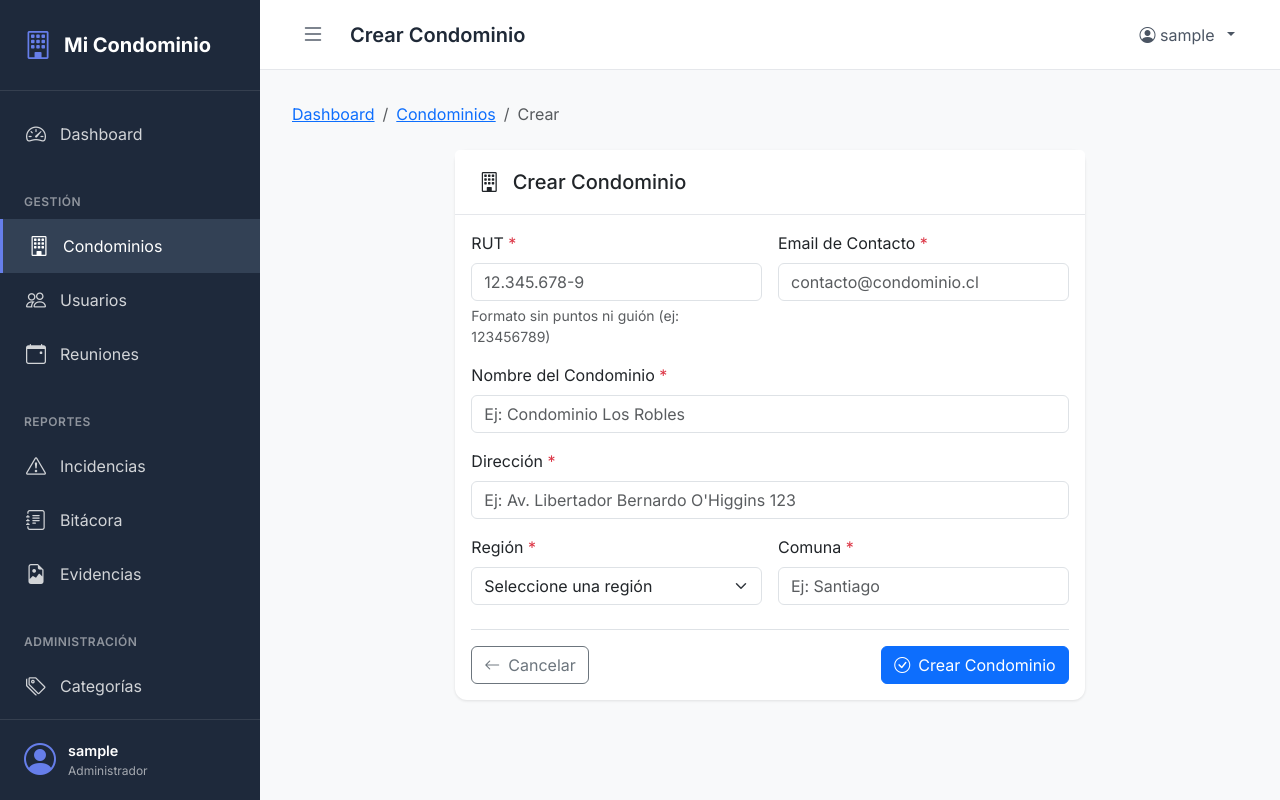
After one commit to kuurayamii/mi-condominio, a Django app: page /condominios/crear/ in a window 1280 px wide. The commit adds this page. Run offline with Django 5.2, Linux system fonts and the light colour scheme; the visitor is signed in with stand-in values (Sample User, id 1).

Commit message:
feat: agrega vista de condominios

```diff
--- /dev/null
+++ b/mi_condominio/templates/mi_condominio/condominios/form.html
@@ -0,0 +1,184 @@
+{% extends "mi_condominio/dashboard/base_dashboard.html" %}
+{% load static %}
+
+{% block title %}{{ action }} Condominio - Mi Condominio{% endblock %}
+{% block page_title %}{{ action }} Condominio{% endblock %}
+
+{% block content %}
+<div class="condominio-form-content">
+    <!-- Breadcrumb -->
+    <nav aria-label="breadcrumb" class="mb-4">
+        <ol class="breadcrumb">
+            <li class="breadcrumb-item">
+                <a href="{% url 'dashboard' %}">Dashboard</a>
+            </li>
+            <li class="breadcrumb-item">
+                <a href="{% url 'condominio_list' %}">Condominios</a>
+            </li>
+            <li class="breadcrumb-item active" aria-current="page">{{ action }}</li>
+        </ol>
+    </nav>
+
+    <div class="row justify-content-center">
+        <div class="col-lg-8">
+            <div class="card">
+                <div class="card-header">
+                    <h5 class="mb-0">
+                        <i class="bi bi-building me-2"></i>
+                        {{ action }} Condominio
+                    </h5>
+                </div>
+                <div class="card-body">
+                    <form method="post" novalidate>
+                        {% csrf_token %}
+
+                        <div class="row g-3">
+                            <!-- RUT -->
+                            <div class="col-md-6">
+                                <label for="rut" class="form-label">
+                                    RUT <span class="text-danger">*</span>
+                                </label>
+                                <input
+                                    type="text"
+                                    class="form-control"
+                                    id="rut"
+                                    name="rut"
+                                    placeholder="12.345.678-9"
+                                    value="{% if condominio %}{{ condominio.rut }}{% endif %}"
+                                    required
+                                    maxlength="10"
+                                >
+                                <div class="form-text">
+                                    Formato sin puntos ni guión (ej: 123456789)
+                                </div>
+                            </div>
+
+                            <!-- Email de contacto -->
+                            <div class="col-md-6">
+                                <label for="mail_contacto" class="form-label">
+                                    Email de Contacto <span class="text-danger">*</span>
+                                </label>
+                                <input
+                                    type="email"
+                                    class="form-control"
+                                    id="mail_contacto"
+                                    name="mail_contacto"
+                                    placeholder="contacto@condominio.cl"
+                                    value="{% if condominio %}{{ condominio.mail_contacto }}{% endif %}"
+                                    required
+                                >
+                            </div>
+
+                            <!-- Nombre -->
+                            <div class="col-12">
+                                <label for="nombre" class="form-label">
+                                    Nombre del Condominio <span class="text-danger">*</span>
+                                </label>
+                                <input
+                                    type="text"
+                                    class="form-control"
+                                    id="nombre"
+                                    name="nombre"
+                                    placeholder="Ej: Condominio Los Robles"
+                                    value="{% if condominio %}{{ condominio.nombre }}{% endif %}"
+                                    required
+                                    maxlength="140"
+                                >
+                            </div>
+
+                            <!-- Dirección -->
+                            <div class="col-12">
+                                <label for="direccion" class="form-label">
+                                    Dirección <span class="text-danger">*</span>
+                                </label>
+                                <input
+                                    type="text"
+                                    class="form-control"
+                                    id="direccion"
+                                    name="direccion"
+                                    placeholder="Ej: Av. Libertador Bernardo O'Higgins 123"
+                                    value="{% if condominio %}{{ condominio.direccion }}{% endif %}"
+                                    required
+                                    maxlength="255"
+                                >
+                            </div>
+
+                            <!-- Región -->
+                            <div class="col-md-6">
+                                <label for="region" class="form-label">
+                                    Región <span class="text-danger">*</span>
+                                </label>
+                                <select class="form-select" id="region" name="region" required>
+                                    <option value="">Seleccione una región</option>
+                                    <option value="Región de Arica y Parinacota" {% if condominio and condominio.region == "Región de Arica y Parinacota" %}selected{% endif %}>Región de Arica y Parinacota</option>
+                                    <option value="Región de Tarapacá" {% if condominio and condominio.region == "Región de Tarapacá" %}selected{% endif %}>Región de Tarapacá</option>
+                                    <option value="Región de Antofagasta" {% if condominio and condominio.region == "Región de Antofagasta" %}selected{% endif %}>Región de Antofagasta</option>
+                                    <option value="Región de Atacama" {% if condominio and condominio.region == "Región de Atacama" %}selected{% endif %}>Región de Atacama</option>
+                                    <option value="Región de Coquimbo" {% if condominio and condominio.region == "Región de Coquimbo" %}selected{% endif %}>Región de Coquimbo</option>
+                                    <option value="Región de Valparaíso" {% if condominio and condominio.region == "Región de Valparaíso" %}selected{% endif %}>Región de Valparaíso</option>
+                                    <option value="Región Metropolitana" {% if condominio and condominio.region == "Región Metropolitana" %}selected{% endif %}>Región Metropolitana</option>
+                                    <option value="Región del Libertador General Bernardo O'Higgins" {% if condominio and condominio.region == "Región del Libertador General Bernardo O'Higgins" %}selected{% endif %}>Región del Libertador General Bernardo O'Higgins</option>
+                                    <option value="Región del Maule" {% if condominio and condominio.region == "Región del Maule" %}selected{% endif %}>Región del Maule</option>
+                                    <option value="Región de Ñuble" {% if condominio and condominio.region == "Región de Ñuble" %}selected{% endif %}>Región de Ñuble</option>
+                                    <option value="Región del Biobío" {% if condominio and condominio.region == "Región del Biobío" %}selected{% endif %}>Región del Biobío</option>
+                                    <option value="Región de La Araucanía" {% if condominio and condominio.region == "Región de La Araucanía" %}selected{% endif %}>Región de La Araucanía</option>
+                                    <option value="Región de Los Ríos" {% if condominio and condominio.region == "Región de Los Ríos" %}selected{% endif %}>Región de Los Ríos</option>
+                                    <option value="Región de Los Lagos" {% if condominio and condominio.region == "Región de Los Lagos" %}selected{% endif %}>Región de Los Lagos</option>
+                                    <option value="Región de Aysén" {% if condominio and condominio.region == "Región de Aysén" %}selected{% endif %}>Región de Aysén</option>
+                                    <option value="Región de Magallanes" {% if condominio and condominio.region == "Región de Magallanes" %}selected{% endif %}>Región de Magallanes</option>
+                                </select>
+                            </div>
+
+                            <!-- Comuna -->
+                            <div class="col-md-6">
+                                <label for="comuna" class="form-label">
+                                    Comuna <span class="text-danger">*</span>
+                                </label>
+                                <input
+                                    type="text"
+                                    class="form-control"
+                                    id="comuna"
+                                    name="comuna"
+                                    placeholder="Ej: Santiago"
+                                    value="{% if condominio %}{{ condominio.comuna }}{% endif %}"
+                                    required
+                                    maxlength="50"
+                                >
+                            </div>
+                        </div>
+
+                        <!-- Botones de acción -->
+                        <div class="d-flex justify-content-between align-items-center mt-4 pt-3 border-top">
+                            <a href="{% url 'condominio_list' %}" class="btn btn-outline-secondary">
+                                <i class="bi bi-arrow-left me-2"></i>Cancelar
+                            </a>
+                            <button type="submit" class="btn btn-primary">
+                                <i class="bi bi-check-circle me-2"></i>{{ action }} Condominio
+                            </button>
+                        </div>
+                    </form>
+                </div>
+            </div>
+
+            <!-- Información adicional -->
+            {% if condominio %}
+            <div class="card mt-3">
+                <div class="card-body">
+                    <h6 class="card-title">
+                        <i class="bi bi-info-circle me-2"></i>Información del Registro
+                    </h6>
+                    <div class="row text-muted small">
+                        <div class="col-md-6">
+                            <strong>Creado:</strong> {{ condominio.created_at|date:"d/m/Y H:i" }}
+                        </div>
+                        <div class="col-md-6">
+                            <strong>Última actualización:</strong> {{ condominio.updated_at|date:"d/m/Y H:i" }}
+                        </div>
+                    </div>
+                </div>
+            </div>
+            {% endif %}
+        </div>
+    </div>
+</div>
+{% endblock %}
--- a/mi_condominio/templates/mi_condominio/dashboard/base_dashboard.html
+++ b/mi_condominio/templates/mi_condominio/dashboard/base_dashboard.html
@@ -50,7 +50,7 @@
                     <!-- Gestión de Condominios -->
                     <div class="nav-section">
                         <div class="nav-section-title">Gestión</div>
-                        <a href="#" class="nav-link">
+                        <a href="{% url 'condominio_list' %}" class="nav-link {% if request.resolver_match.url_name == 'condominio_list' or request.resolver_match.url_name == 'condominio_create' or request.resolver_match.url_name == 'condominio_edit' or request.resolver_match.url_name == 'condominio_delete' %}active{% endif %}">
                             <i class="bi bi-building"></i>
                             <span>Condominios</span>
                         </a>
--- a/mi_condominio/urls.py
+++ b/mi_condominio/urls.py
@@ -7,6 +7,13 @@ urlpatterns = [
     path("login/", views.login_view, name="login"),
     path("logout/", views.logout_view, name="logout"),
     path("dashboard/", views.dashboard, name="dashboard"),
+
+    # URLs para gestión de condominios
+    path("condominios/", views.condominio_list, name="condominio_list"),
+    path("condominios/crear/", views.condominio_create, name="condominio_create"),
+    path("condominios/<int:pk>/editar/", views.condominio_edit, name="condominio_edit"),
+    path("condominios/<int:pk>/eliminar/", views.condominio_delete, name="condominio_delete"),
+
     # TODO: Borrar esta ruta después cuando ya no sea necesaria
     # path("old/", views.index, name="index"),
 ]
--- a/mi_condominio/views.py
+++ b/mi_condominio/views.py
@@ -1,8 +1,10 @@
-from django.shortcuts import render, redirect
+from django.shortcuts import render, redirect, get_object_or_404
 from django.http import HttpResponse
 from django.contrib.auth import authenticate, login, logout
 from django.contrib.auth.decorators import login_required
 from django.contrib import messages
+from django.db import models
+from .models import Condominio
 
 
 # TODO: Borrar esta vista después cuando ya no sea necesaria
@@ -55,10 +57,142 @@ def dashboard(request):
     Muestra estadísticas y gráficos del sistema.
     """
     # TODO: Agregar lógica para obtener estadísticas reales de la base de datos
+    total_condominios = Condominio.objects.count()
+
     context = {
-        'total_condominios': 0,
+        'total_condominios': total_condominios,
         'total_usuarios': 0,
         'incidencias_abiertas': 0,
         'reuniones_proximas': 0,
     }
     return render(request, 'mi_condominio/dashboard/dashboard.html', context)
+
+
+# ============================================================================
+# VISTAS PARA GESTIÓN DE CONDOMINIOS
+# ============================================================================
+
+@login_required
+def condominio_list(request):
+    """
+    Vista que muestra el listado de todos los condominios.
+    Incluye búsqueda y filtros.
+    """
+    condominios = Condominio.objects.all()
+
+    # Búsqueda
+    search_query = request.GET.get('search', '')
+    if search_query:
+        condominios = condominios.filter(
+            models.Q(nombre__icontains=search_query) |
+            models.Q(rut__icontains=search_query) |
+            models.Q(comuna__icontains=search_query) |
+            models.Q(region__icontains=search_query)
+        )
+
+    context = {
+        'condominios': condominios,
+        'search_query': search_query,
+    }
+    return render(request, 'mi_condominio/condominios/list.html', context)
+
+
+@login_required
+def condominio_create(request):
+    """
+    Vista para crear un nuevo condominio.
+    """
+    if request.method == 'POST':
+        # Obtener datos del formulario
+        rut = request.POST.get('rut')
+        nombre = request.POST.get('nombre')
+        direccion = request.POST.get('direccion')
+        region = request.POST.get('region')
+        comuna = request.POST.get('comuna')
+        mail_contacto = request.POST.get('mail_contacto')
+
+        # Validar que no exista un condominio con el mismo RUT
+        if Condominio.objects.filter(rut=rut).exists():
+            messages.error(request, 'Ya existe un condominio con este RUT.')
+        else:
+            try:
+                # Crear el condominio
+                condominio = Condominio.objects.create(
+                    rut=rut,
+                    nombre=nombre,
+                    direccion=direccion,
+                    region=region,
+                    comuna=comuna,
+                    mail_contacto=mail_contacto
+                )
+                messages.success(request, f'Condominio "{condominio.nombre}" creado exitosamente.')
+                return redirect('condominio_list')
+            except Exception as e:
+                messages.error(request, f'Error al crear el condominio: {str(e)}')
+
+    return render(request, 'mi_condominio/condominios/form.html', {
+        'action': 'Crear',
+        'condominio': None,
+    })
+
+
+@login_required
+def condominio_edit(request, pk):
+    """
+    Vista para editar un condominio existente.
+    """
+    condominio = get_object_or_404(Condominio, pk=pk)
+
+    if request.method == 'POST':
+        # Obtener datos del formulario
+        rut = request.POST.get('rut')
+        nombre = request.POST.get('nombre')
+        direccion = request.POST.get('direccion')
+        region = request.POST.get('region')
+        comuna = request.POST.get('comuna')
+        mail_contacto = request.POST.get('mail_contacto')
+
+        # Validar que no exista otro condominio con el mismo RUT
+        if Condominio.objects.filter(rut=rut).exclude(pk=pk).exists():
+            messages.error(request, 'Ya existe otro condominio con este RUT.')
+        else:
+            try:
+                # Actualizar el condominio
+                condominio.rut = rut
+                condominio.nombre = nombre
+                condominio.direccion = direccion
+                condominio.region = region
+                condominio.comuna = comuna
+                condominio.mail_contacto = mail_contacto
+                condominio.save()
+
+                messages.success(request, f'Condominio "{condominio.nombre}" actualizado exitosamente.')
+                return redirect('condominio_list')
+            except Exception as e:
+                messages.error(request, f'Error al actualizar el condominio: {str(e)}')
+
+    return render(request, 'mi_condominio/condominios/form.html', {
+        'action': 'Editar',
+        'condominio': condominio,
+    })
+
+
+@login_required
+def condominio_delete(request, pk):
+    """
+    Vista para eliminar un condominio.
+    """
+    condominio = get_object_or_404(Condominio, pk=pk)
+
+    if request.method == 'POST':
+        nombre = condominio.nombre
+        try:
+            condominio.delete()
+            messages.success(request, f'Condominio "{nombre}" eliminado exitosamente.')
+        except Exception as e:
+            messages.error(request, f'Error al eliminar el condominio: {str(e)}')
+        return redirect('condominio_list')
+
+    return render(request, 'mi_condominio/condominios/delete.html', {
+        'condominio': condominio,
+    })
```
Also changed, not shown: mi_condominio/templates/mi_condominio/condominios/delete.html (added, +101 -0 lines), mi_condominio/templates/mi_condominio/condominios/list.html (added, +134 -0 lines).
